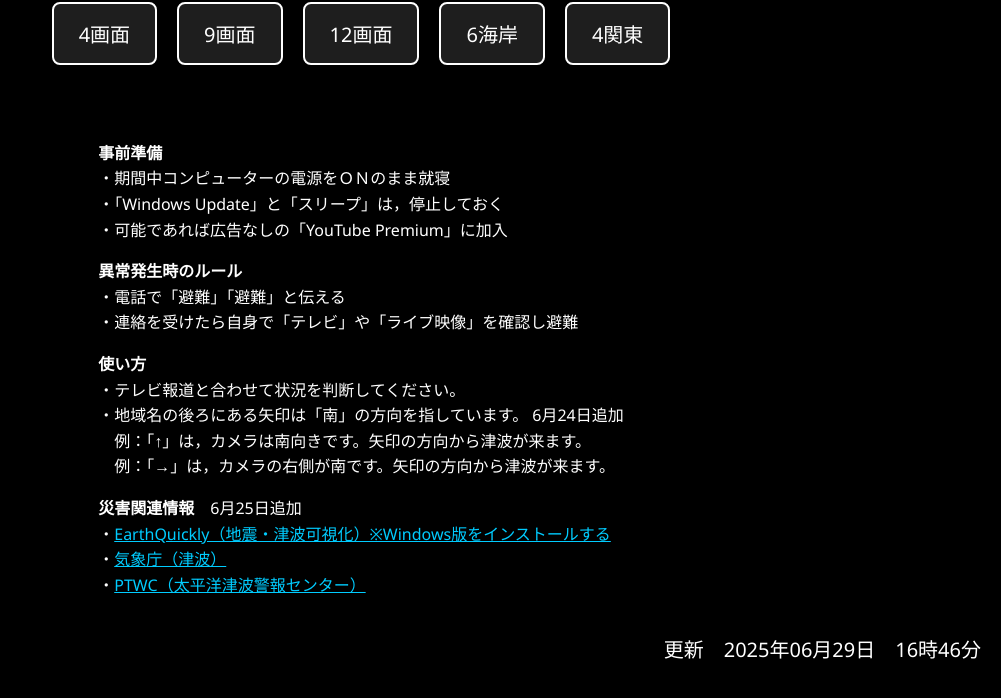
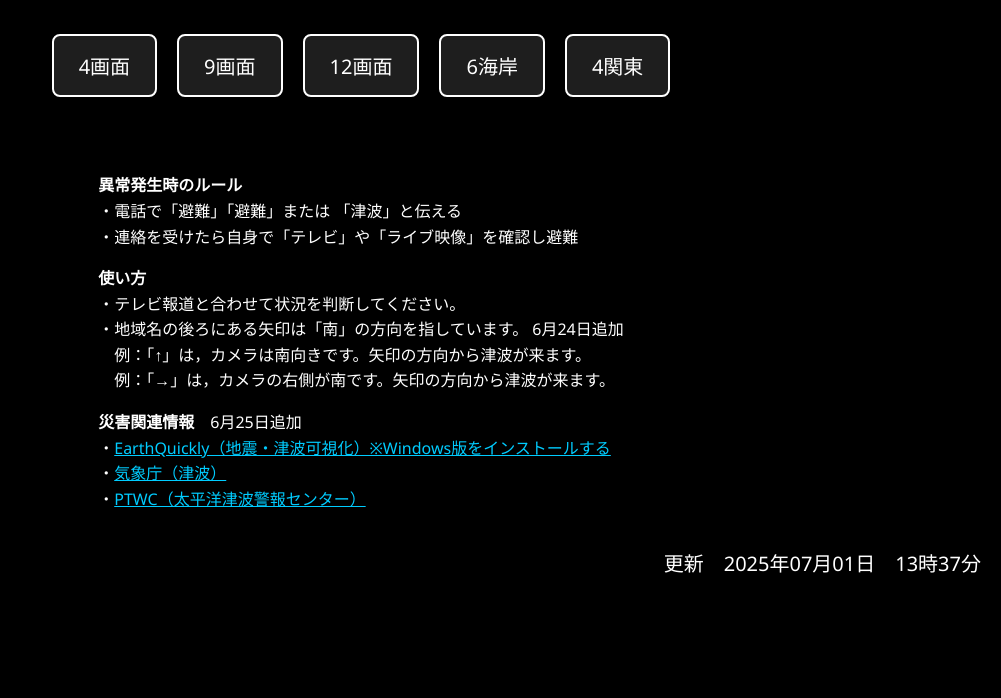
Before and after one commit to unice69/YouTube-Multi, a plain HTML site: page index.html in a window 1280 px wide. Shown: the part 150-848 px from the top of the page, without its empty margins (279-1280 px from the left). After the commit the page ends 800 px from the top, so only its background shows below. Drawn offline with Linux system fonts and the light colour scheme.

Commit message:
Add files via upload

```diff
--- a/index.html
+++ b/index.html
@@ -119,13 +119,9 @@
   <li><a href="4framesLocal.html" target="_blank">4関東</a></li>
   </ul>
   <div class="info-box">
-    <p><strong>事前準備</strong><br>
-    ・期間中コンピューターの電源をＯＮのまま就寝<br>
-    ・「Windows Update」と「スリープ」は，停止しておく<br>
-    ・可能であれば広告なしの「YouTube Premium」に加入<br></p>
 
     <p><strong>異常発生時のルール</strong><br>
-    ・電話で「避難」「避難」と伝える<br>
+    ・電話で「避難」「避難」または 「津波」と伝える<br>
     ・連絡を受けたら自身で「テレビ」や「ライブ映像」を確認し避難</p>
 
     <p><strong>使い方</strong><br>
@@ -139,6 +135,6 @@
     ・<a href="https://www.tsunami.gov/" target="_blank" style="color: #00ccff;">PTWC（太平洋津波警報センター）</a>
     </p>
   </div>
-    <p class="update-date">更新　2025年06月29日　16時46分</p>
+    <p class="update-date">更新　2025年07月01日　13時37分</p>
 </body>
 </html>
```
